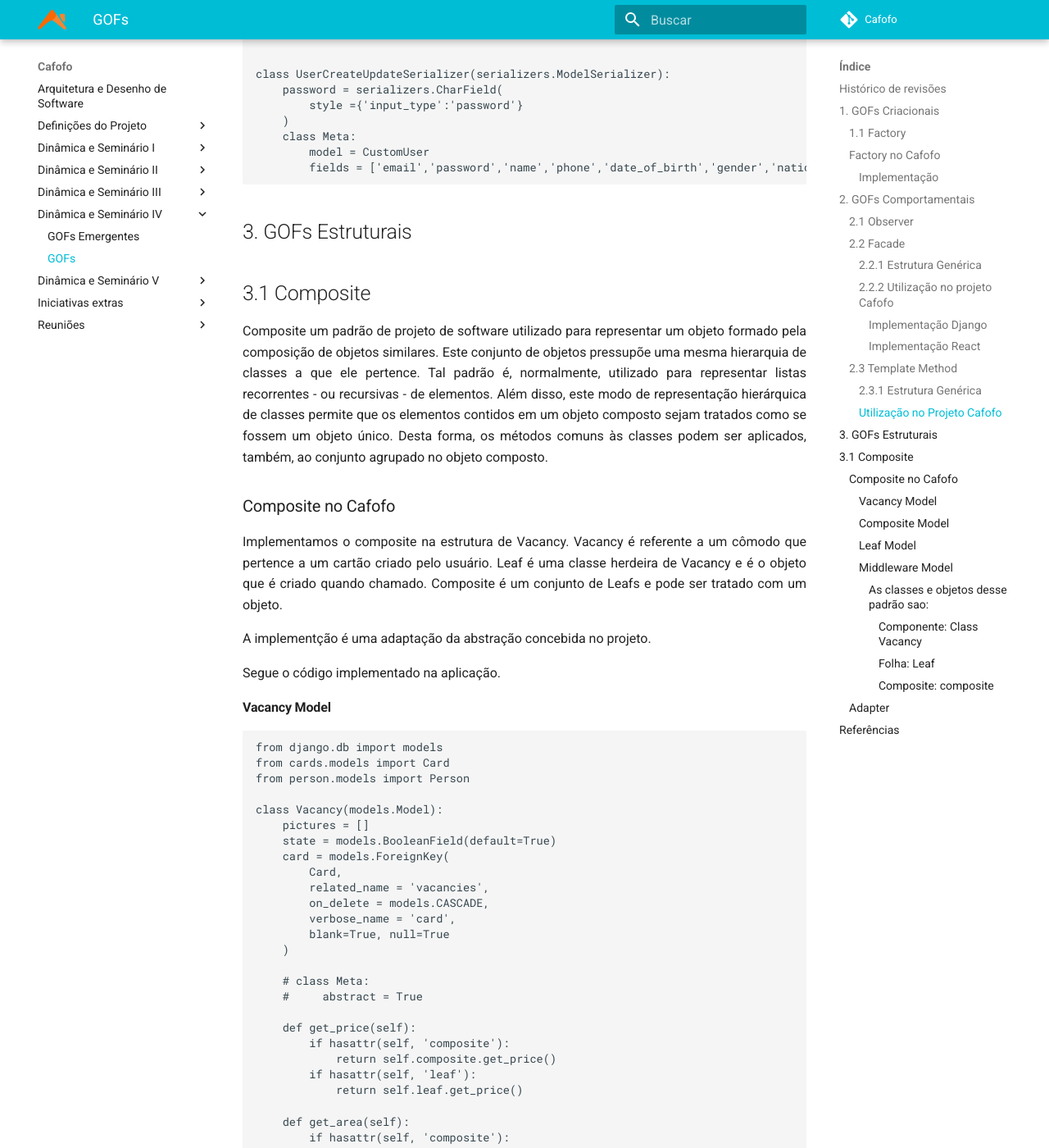
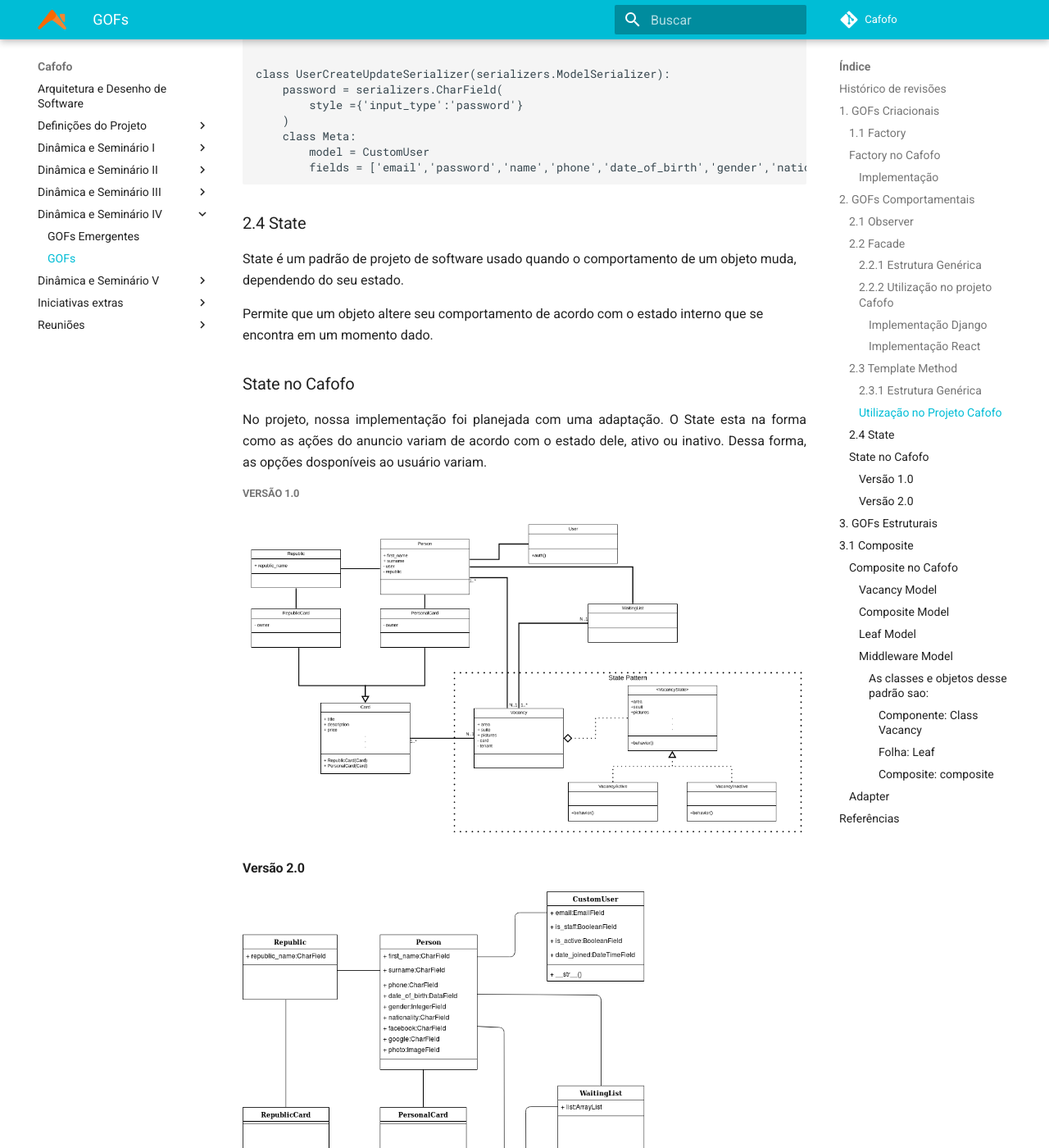
Before and after one commit to desenho-2019/Wiki, an MkDocs documentation site: the page built from docs/Dinâmica e Seminário IV/gofs_padroes.md, in a window 1280 px wide and 1400 px high, scrolled down 8476 px. Shown: the whole window at 82% size. Built offline with MkDocs 1.6.1 and Material for MkDocs 9.7.7, drawn with Linux system fonts in a browser that asks for light colours.

Commit message:
adicinando o state no documento

````diff
--- a/docs/Dinâmica e Seminário IV/gofs_padroes.md
+++ b/docs/Dinâmica e Seminário IV/gofs_padroes.md
@@ -291,6 +291,23 @@ class UserCreateUpdateSerializer(serializers.ModelSerializer):
         fields = ['email','password','name','phone','date_of_birth','gender','nationality','facebook','google','photo',]
 ```
 
+### 2.4 State
+
+State é um padrão de projeto de software usado quando o comportamento de um objeto muda, dependendo do seu estado.
+
+Permite que um objeto altere seu comportamento de acordo com o estado interno que se encontra em um momento dado.
+
+### State no Cafofo
+<p align = "justify">No projeto, nossa implementação foi planejada com uma adaptação. O State esta na forma como as ações do anuncio variam de acordo com o estado dele, ativo ou inativo. Dessa forma, as opções dosponíveis ao usuário variam.</p>
+
+
+##### Versão 1.0
+[![](img/backk.png)](img/backk.png)
+
+#### Versão 2.0
+[![](img/backendDiagram.png)](img/backendDiagram.png)
+
+
 ## 3. GOFs Estruturais
 
 ## 3.1 Composite
````
Also changed, not shown: docs/Dinâmica e Seminário IV/img/backendDiagram.png (added), docs/Dinâmica e Seminário IV/img/backk.png (added).
